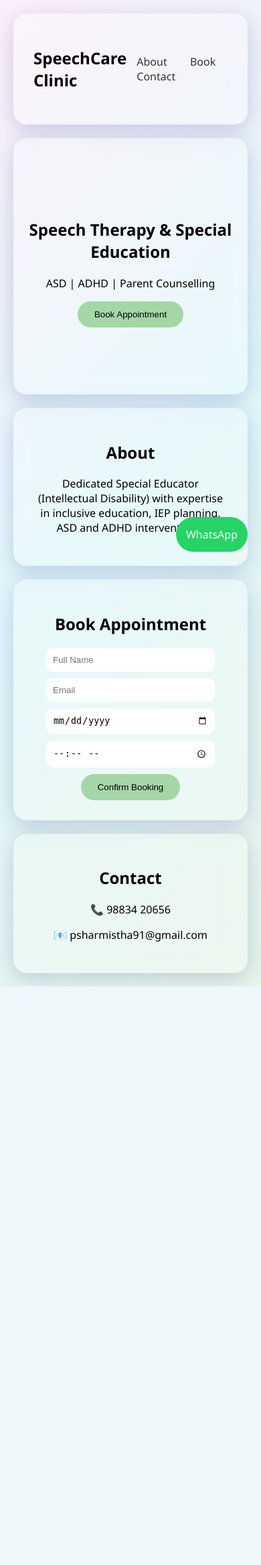
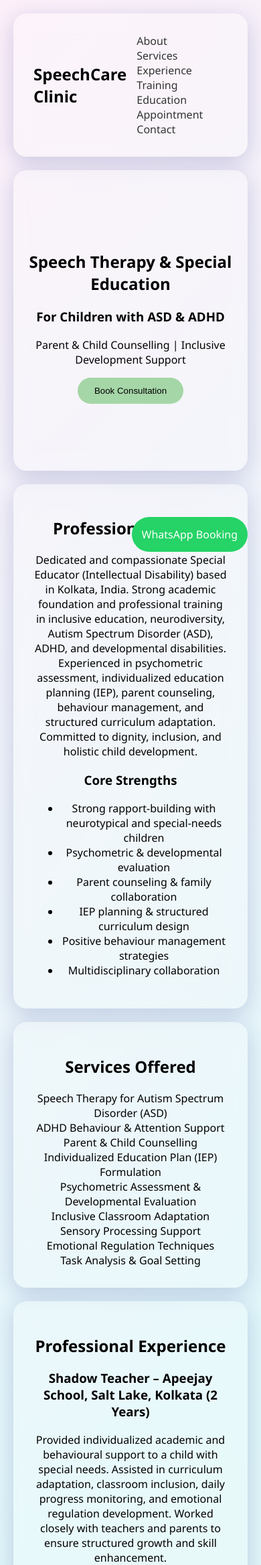
Before and after one commit to abhinandansgit/SpeechCare-Premium, a Flask app: page / in a window 390 px wide. Shown: the top 2337 px of the page at 67% size. Before the commit the page ends 1473 px from the top, so only its background shows below. Run offline with Flask 3, Linux system fonts and the light colour scheme.

Commit message:
Revamp index.html with new sections and improved layout
Updated the structure and content of the index.html file to enhance the layout, added new sections for services, experience, training, and education, and improved overall accessibility and responsiveness.

```diff
--- a/templates/index.html
+++ b/templates/index.html
@@ -1,8 +1,9 @@
 <!DOCTYPE html>
-<html>
+<html lang="en">
 <head>
 <meta charset="UTF-8">
-<title>SpeechCare Premium</title>
+<meta name="viewport" content="width=device-width, initial-scale=1.0">
+<title>Sharmistha Panigrahi | Speech Therapy & Special Education</title>
 <link rel="stylesheet" href="{{ url_for('static', filename='style.css') }}">
 <script src="https://cdn.jsdelivr.net/npm/particles.js"></script>
 </head>
@@ -14,42 +15,123 @@
     <h2>SpeechCare Clinic</h2>
     <nav>
         <a href="#about">About</a>
-        <a href="#appointment">Book</a>
+        <a href="#services">Services</a>
+        <a href="#experience">Experience</a>
+        <a href="#training">Training</a>
+        <a href="#education">Education</a>
+        <a href="#appointment">Appointment</a>
         <a href="#contact">Contact</a>
     </nav>
 </header>
 
 <section class="hero glass">
-    <div>
-        <h1>Speech Therapy & Special Education</h1>
-        <p>ASD | ADHD | Parent Counselling</p>
-        <button onclick="scrollToSection('appointment')">Book Appointment</button>
+    <h1>Speech Therapy & Special Education</h1>
+    <h3>For Children with ASD & ADHD</h3>
+    <p>Parent & Child Counselling | Inclusive Development Support</p>
+    <button onclick="scrollToSection('appointment')">Book Consultation</button>
+</section>
+
+<section id="about" class="glass section">
+    <h2>Professional Profile</h2>
+    <p>
+    Dedicated and compassionate Special Educator (Intellectual Disability) based in Kolkata, India.
+    Strong academic foundation and professional training in inclusive education,
+    neurodiversity, Autism Spectrum Disorder (ASD), ADHD, and developmental disabilities.
+    Experienced in psychometric assessment, individualized education planning (IEP),
+    parent counseling, behaviour management, and structured curriculum adaptation.
+    Committed to dignity, inclusion, and holistic child development.
+    </p>
+
+    <h3>Core Strengths</h3>
+    <ul>
+        <li>Strong rapport-building with neurotypical and special-needs children</li>
+        <li>Psychometric & developmental evaluation</li>
+        <li>Parent counseling & family collaboration</li>
+        <li>IEP planning & structured curriculum design</li>
+        <li>Positive behaviour management strategies</li>
+        <li>Multidisciplinary collaboration</li>
+    </ul>
+</section>
+
+<section id="services" class="glass section">
+    <h2>Services Offered</h2>
+    <div class="grid">
+        <div class="card">Speech Therapy for Autism Spectrum Disorder (ASD)</div>
+        <div class="card">ADHD Behaviour & Attention Support</div>
+        <div class="card">Parent & Child Counselling</div>
+        <div class="card">Individualized Education Plan (IEP) Formulation</div>
+        <div class="card">Psychometric Assessment & Developmental Evaluation</div>
+        <div class="card">Inclusive Classroom Adaptation</div>
+        <div class="card">Sensory Processing Support</div>
+        <div class="card">Emotional Regulation Techniques</div>
+        <div class="card">Task Analysis & Goal Setting</div>
     </div>
 </section>
 
-<section id="about" class="glass section">
-    <h2>About</h2>
-    <p>Dedicated Special Educator (Intellectual Disability) with expertise in inclusive education, IEP planning, ASD and ADHD interventions.</p>
+<section id="experience" class="glass section">
+    <h2>Professional Experience</h2>
+    <h3>Shadow Teacher – Apeejay School, Salt Lake, Kolkata (2 Years)</h3>
+    <p>
+    Provided individualized academic and behavioural support to a child with special needs.
+    Assisted in curriculum adaptation, classroom inclusion, daily progress monitoring,
+    and emotional regulation development. Worked closely with teachers and parents
+    to ensure structured growth and skill enhancement.
+    </p>
+</section>
+
+<section id="training" class="glass section">
+    <h2>Certifications & Professional Development</h2>
+    <ul>
+        <li>Understanding Neurodiversity (5-Week MOOC) – CIQA, Netaji Subhas Open University (2023)</li>
+        <li>One-Day Workshop on Autism Spectrum Disorder – Manobithi, IIMCW (2025)</li>
+        <li>30-Day Capsule Course on Neurodiversity</li>
+        <li>UMEED Foundation Training (9-Hour Structured Program)</li>
+        <li>Mental Health Care in Developmental Disabilities</li>
+        <li>Legal Rights of Persons with Disabilities (UDID Awareness)</li>
+        <li>Autism Awareness & Core Characteristics</li>
+        <li>Sensory Processing in ASD</li>
+        <li>Rights-Based Inclusive Education Practices</li>
+    </ul>
+</section>
+
+<section id="education" class="glass section">
+    <h2>Educational Qualifications</h2>
+    <ul>
+        <li>Special B.Ed. (Intellectual Disability) – Netaji Subhas Open University (2021–2025)</li>
+        <li>M.Sc. Microbiology – North Orissa University (2007–2009)</li>
+        <li>B.Sc. Botany – Fakir Mohan University (2004–2007)</li>
+        <li>Higher Secondary (Science) – CHSE Odisha</li>
+        <li>Secondary Education – BSE Odisha</li>
+    </ul>
 </section>
 
 <section id="appointment" class="glass section">
     <h2>Book Appointment</h2>
     <form id="appointmentForm">
         <input type="text" name="name" placeholder="Full Name" required>
-        <input type="email" name="email" placeholder="Email" required>
+        <input type="email" name="email" placeholder="Email Address" required>
         <input type="date" name="date" required>
         <input type="time" name="time" required>
-        <button type="submit">Confirm Booking</button>
+        <button type="submit">Confirm Appointment</button>
     </form>
 </section>
 
 <section id="contact" class="glass section">
-    <h2>Contact</h2>
-    <p>📞 98834 20656</p>
-    <p>📧 psharmistha91@gmail.com</p>
+    <h2>Contact Details</h2>
+    <p><strong>Phone:</strong> 033 3577 4493 | +91 98834 20656</p>
+    <p><strong>Email:</strong> psharmistha91@gmail.com</p>
+    <p><strong>Location:</strong> Kolkata, India</p>
+    <p><strong>Clinic Hours:</strong> 9:00 AM – 9:00 PM</p>
+    <p><strong>Languages:</strong> English, Hindi, Odia, Bengali</p>
 </section>
 
-<a href="https://wa.me/919883420656" class="whatsapp" target="_blank">WhatsApp</a>
+<footer class="glass">
+    © 2026 Sharmistha Panigrahi | Speech Therapy & Special Education Clinic
+</footer>
+
+<a href="https://wa.me/919883420656" class="whatsapp" target="_blank">
+    WhatsApp Booking
+</a>
 
 <script src="{{ url_for('static', filename='script.js') }}"></script>
 </body>
```
